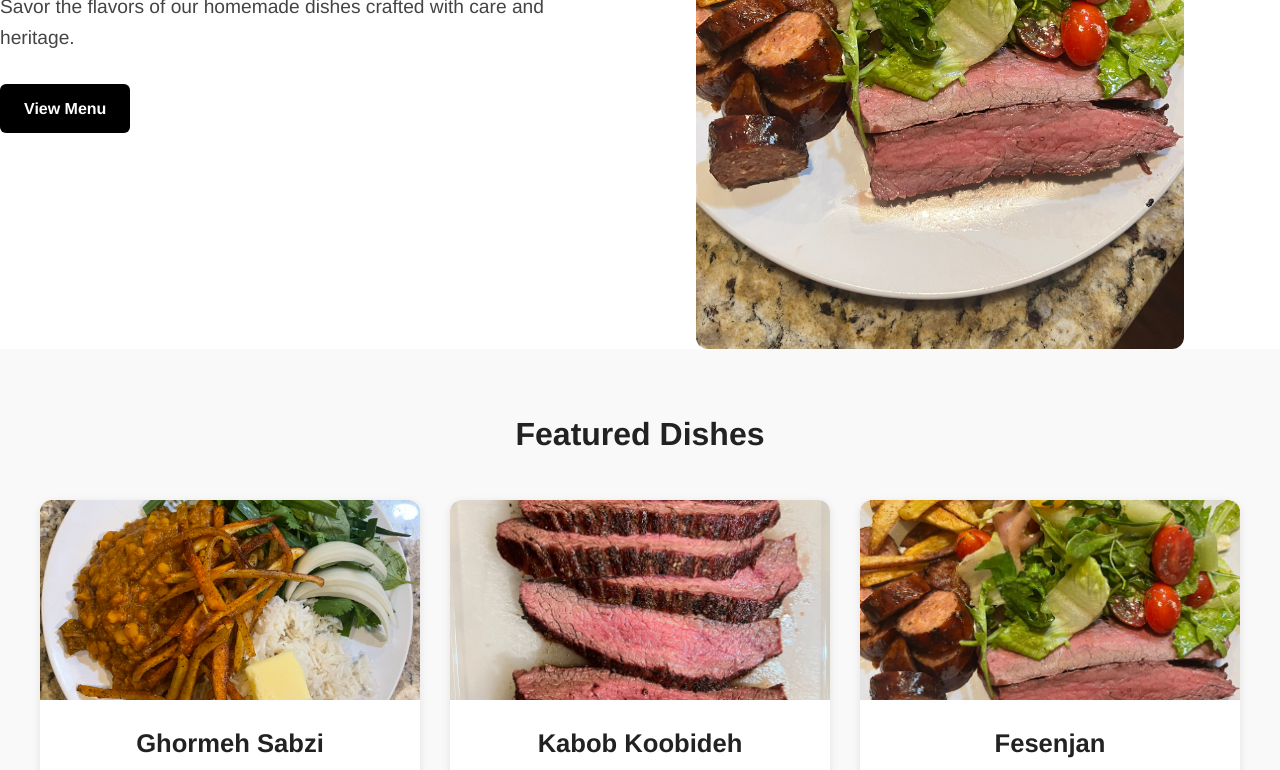
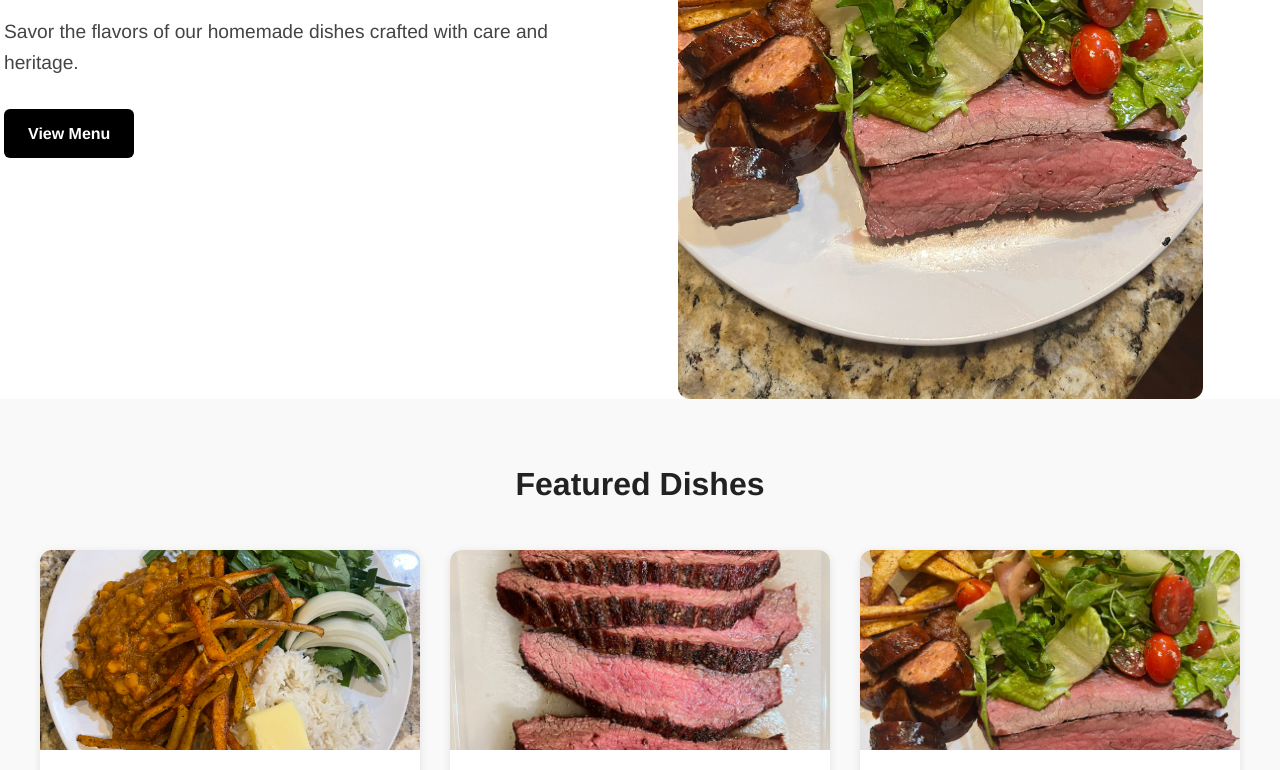
Before and after one commit to parsazarei/fuzzy-garbanzo, a plain HTML site: page index.html in a window 1280 px wide. Shown: the part 393-1163 px from the top of the page. Drawn offline with Linux system fonts and the light colour scheme.

Commit message:
Update styles.css

```diff
--- a/styles.css
+++ b/styles.css
@@ -57,9 +57,9 @@ body {
   display: flex;
   align-items: center;
   justify-content: space-between;
-  height: 650px;        /* ↑ make bigger */
+  height: 700px;        /* ↑ make bigger */
   min-height: 500px;    /* never smaller than this */
-  padding: 0 0px;
+  padding: 0 4px;
   background: #fff;
 }
 
```
